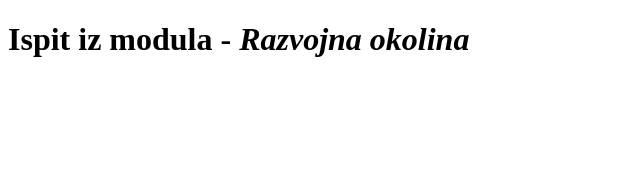
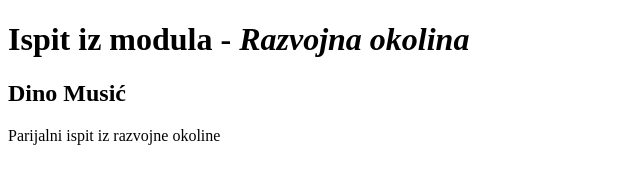
Before and after one commit to mpavic-algebra/razvojna-okolina-parcijalni, a website: page dist/index.html in a window 1280 px wide. Shown: the whole page, without its empty margins (0-640 px from the left). Drawn offline with Linux system fonts and the light colour scheme.

Commit message:
Dino Musić: Parcijalni ispit

```diff
--- a/dist/index.html
+++ b/dist/index.html
@@ -7,5 +7,7 @@
 </head>
 <body>
     <h1>Ispit iz modula - <i>Razvojna okolina </i></h1>
+    <h2>Dino Musić</h2>
+    <p>Parijalni ispit iz razvojne okoline</p>
 </body>
 </html>
--- /dev/null
+++ b/package.json
@@ -0,0 +1,5 @@
+{
+  "dependencies": {
+    "dino-music": "^1.1.5"
+  }
+}
```
Also changed, not shown: 2 other files.
